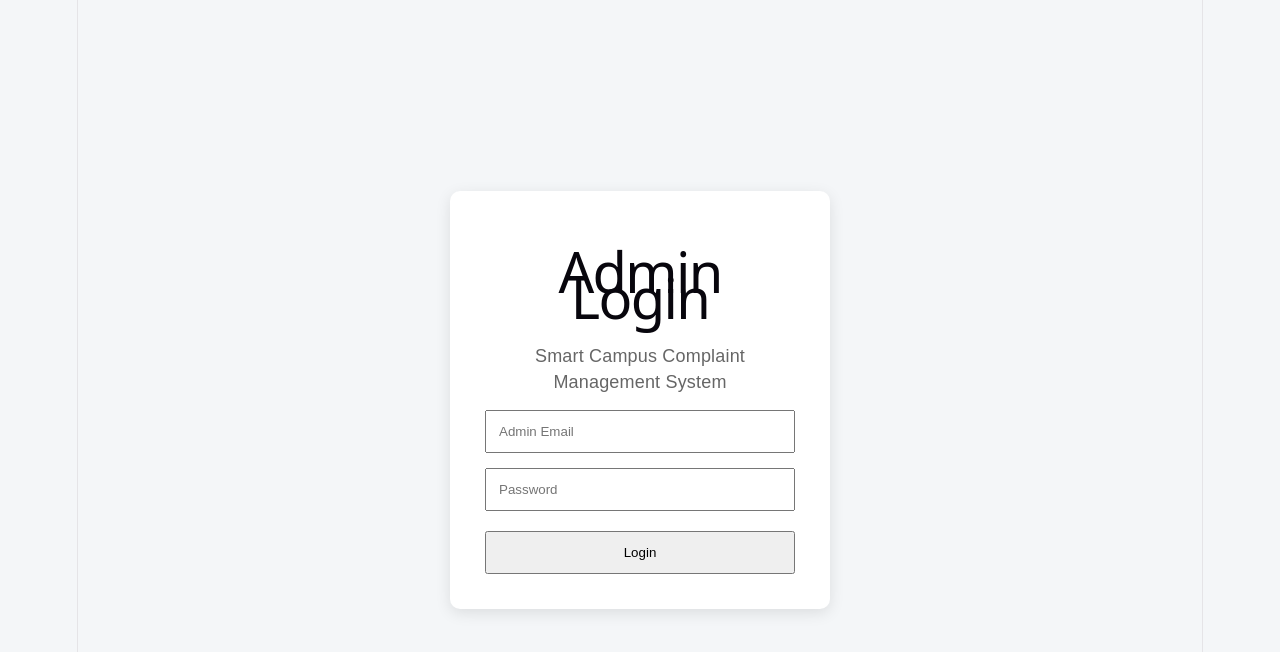
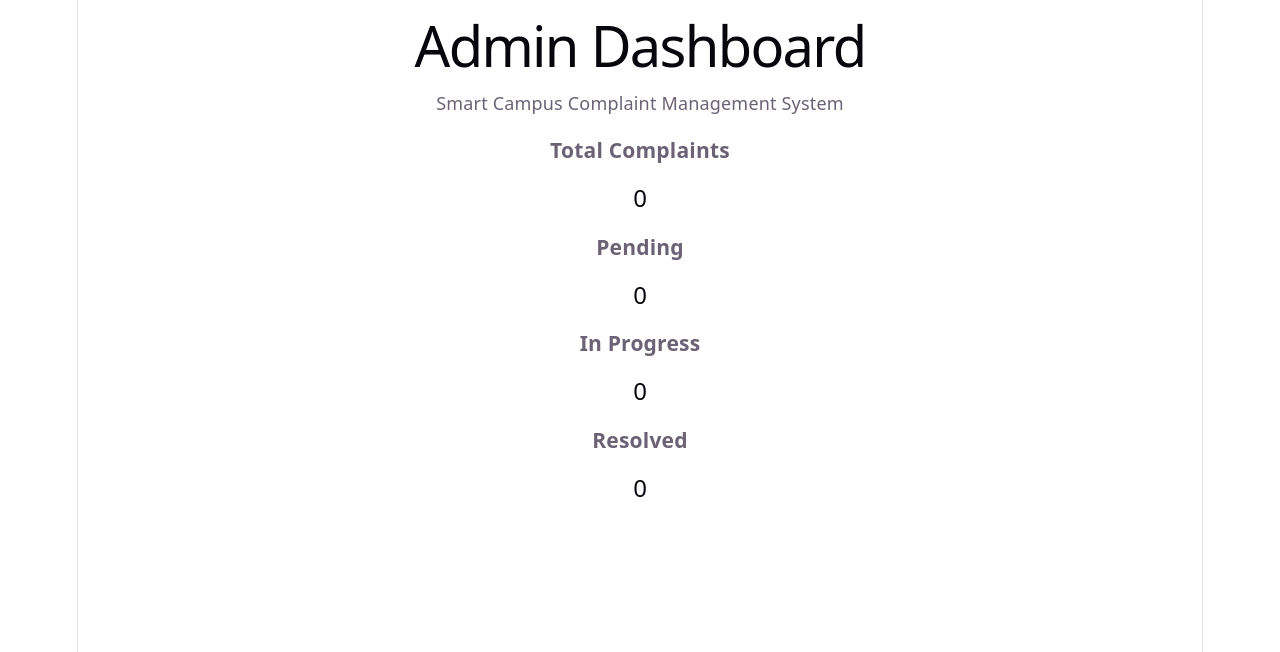
Before and after one commit to shejalbopche2510/team_titans, a React app in the folder frontend/: page /admin/dashboard in a window 1280 px wide. Shown: the top 652 px of the page. Built offline with nearby package versions, Linux system fonts and the light colour scheme; the HTML template or start-up script is replaced by a standard one.

Commit message:
create admin dashboard

```diff
--- a/frontend/package.json
+++ b/frontend/package.json
@@ -11,7 +11,8 @@
   },
   "dependencies": {
     "react": "^19.2.8",
-    "react-dom": "^19.2.8"
+    "react-dom": "^19.2.8",
+    "react-router-dom": "^7.18.2"
   },
   "devDependencies": {
     "@eslint/js": "^10.0.1",
--- a/frontend/src/App.jsx
+++ b/frontend/src/App.jsx
@@ -1,8 +1,21 @@
+import { BrowserRouter, Routes, Route } from "react-router-dom";
+
 import AdminLogin from "./admin/AdminLogin";
-import "./App.css";
+import AdminDashboard from "./admin/AdminDashboard";
 
 function App() {
-  return <AdminLogin />;
+  return (
+    <BrowserRouter>
+      <Routes>
+        <Route path="/" element={<AdminLogin />} />
+
+        <Route
+          path="/admin/dashboard"
+          element={<AdminDashboard />}
+        />
+      </Routes>
+    </BrowserRouter>
+  );
 }
 
 export default App;
--- /dev/null
+++ b/frontend/src/admin/AdminDashboard.jsx
@@ -0,0 +1,35 @@
+function AdminDashboard() {
+  return (
+    <div className="dashboard">
+      <h1>Admin Dashboard</h1>
+
+      <p>Smart Campus Complaint Management System</p>
+
+      <div className="dashboard-cards">
+
+        <div className="dashboard-card">
+          <h3>Total Complaints</h3>
+          <h2>0</h2>
+        </div>
+
+        <div className="dashboard-card">
+          <h3>Pending</h3>
+          <h2>0</h2>
+        </div>
+
+        <div className="dashboard-card">
+          <h3>In Progress</h3>
+          <h2>0</h2>
+        </div>
+
+        <div className="dashboard-card">
+          <h3>Resolved</h3>
+          <h2>0</h2>
+        </div>
+
+      </div>
+    </div>
+  );
+}
+
+export default AdminDashboard;
--- a/frontend/src/admin/AdminLogin.jsx
+++ b/frontend/src/admin/AdminLogin.jsx
@@ -1,42 +1,61 @@
 import { useState } from "react";
+import { useNavigate } from "react-router-dom";
 
 function AdminLogin() {
   const [email, setEmail] = useState("");
   const [password, setPassword] = useState("");
 
+  const navigate = useNavigate();
+
   const handleLogin = (e) => {
     e.preventDefault();
 
-    console.log("Admin Login:", {
-      email,
-      password,
-    });
+    if (email && password) {
+      navigate("/admin/dashboard");
+    } else {
+      alert("Please enter email and password");
+    }
   };
 
   return (
     <div className="login-container">
+
       <div className="login-card">
+
         <h1>Admin Login</h1>
+
         <p>Smart Campus Complaint Management System</p>
 
         <form onSubmit={handleLogin}>
+
+          <label>Email</label>
+
           <input
             type="email"
-            placeholder="Admin Email"
+            placeholder="Enter admin email"
             value={email}
             onChange={(e) => setEmail(e.target.value)}
+            required
           />
+
+          <label>Password</label>
 
           <input
             type="password"
-            placeholder="Password"
+            placeholder="Enter password"
             value={password}
             onChange={(e) => setPassword(e.target.value)}
+            required
           />
 
-          <button type="submit">Login</button>
+          <button type="submit">
+            Login
+          </button>
+
         </form>
+
       </div>
+
     </div>
   );
 }
```
Also changed, not shown: 1 other file (tests, documents, lock files or other folders).
